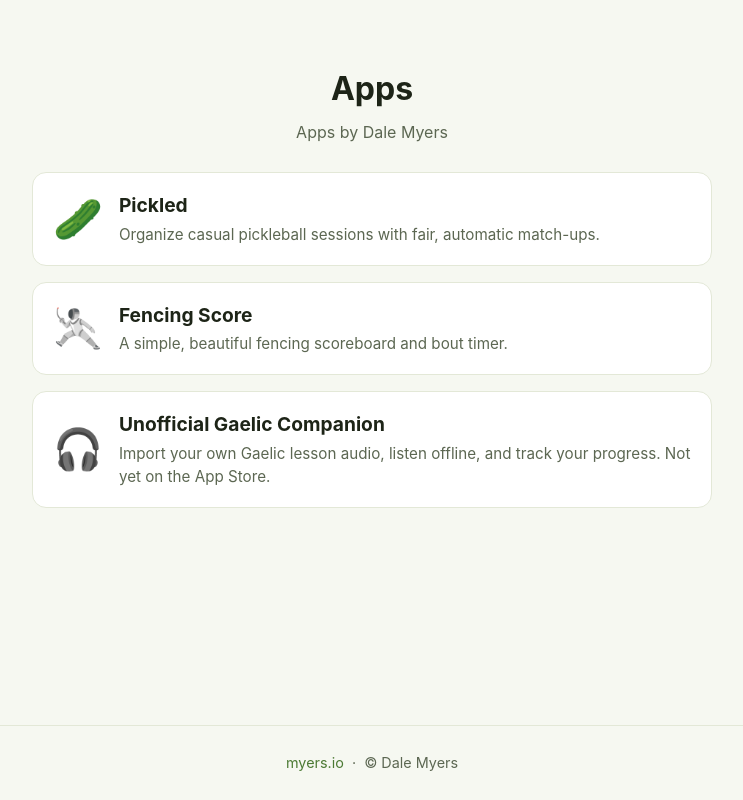
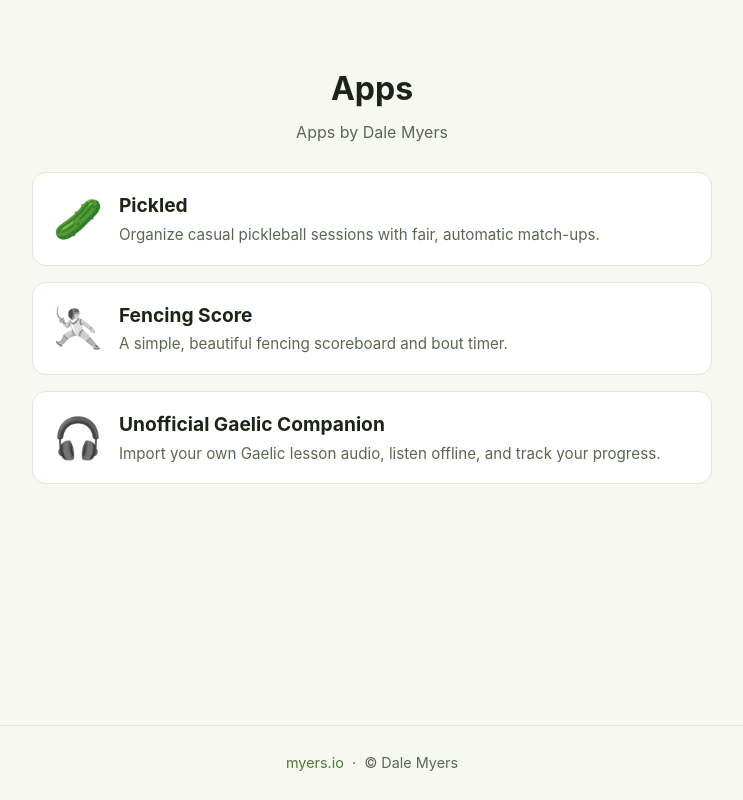
Before and after one commit to dalemyers/app.myers.io, a plain HTML site: page index.html in a window 1280 px wide. Shown: the whole page, without its empty margins (268-1011 px from the left). Drawn offline with Linux system fonts and the light colour scheme.

Commit message:
Remove Gaelic Companion prerelease availability wording
Co-authored-by: Copilot <223556219+Copilot@users.noreply.github.com>
Copilot-Session: 1e544f05-d5ca-4305-bdd3-1df1f00d2a92

```diff
--- a/index.html
+++ b/index.html
@@ -60,7 +60,7 @@
         <div class="ico">🎧</div>
         <div>
           <h2>Unofficial Gaelic Companion</h2>
-          <p>Import your own Gaelic lesson audio, listen offline, and track your progress. Not yet on the App Store.</p>
+          <p>Import your own Gaelic lesson audio, listen offline, and track your progress.</p>
         </div>
       </a>
     </div>
```
Also changed, not shown: gaelic_companion/index.html (+0 -1 lines), gaelic_companion/support/index.html (+1 -1 lines).
